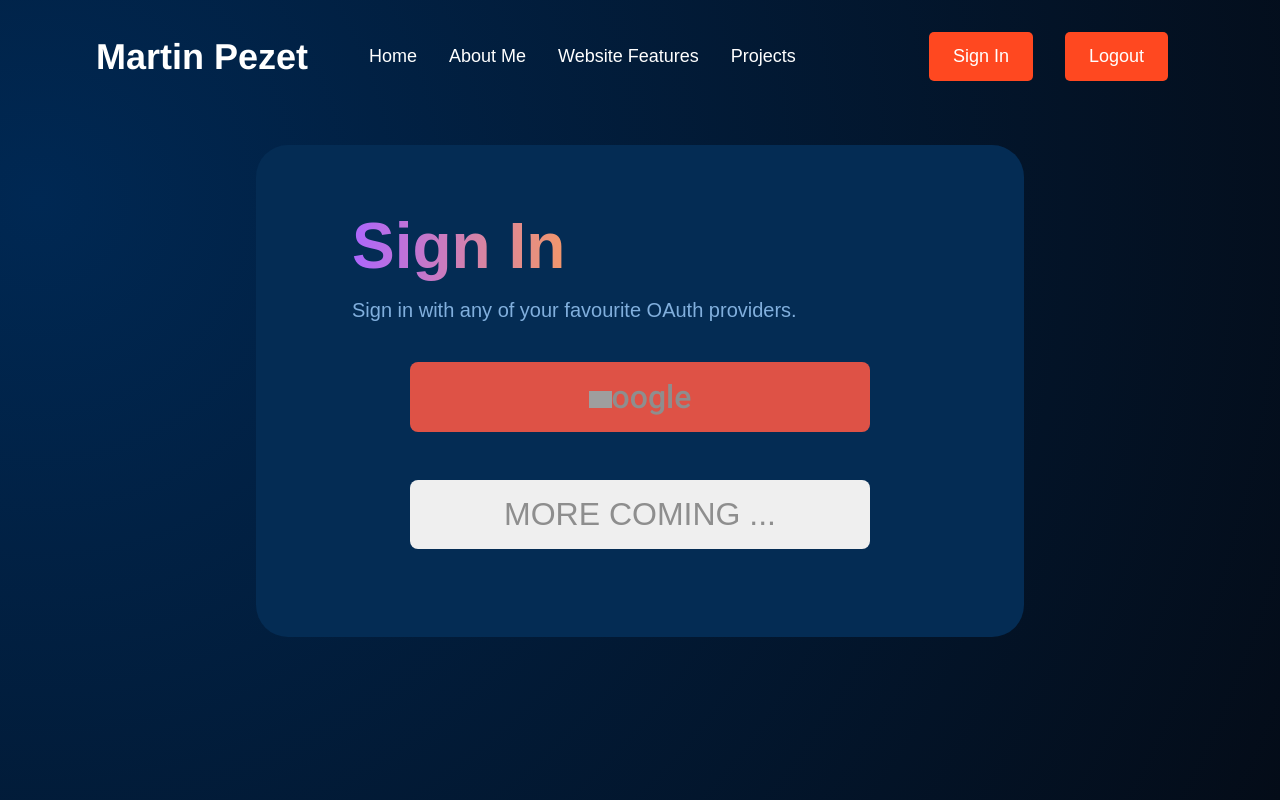
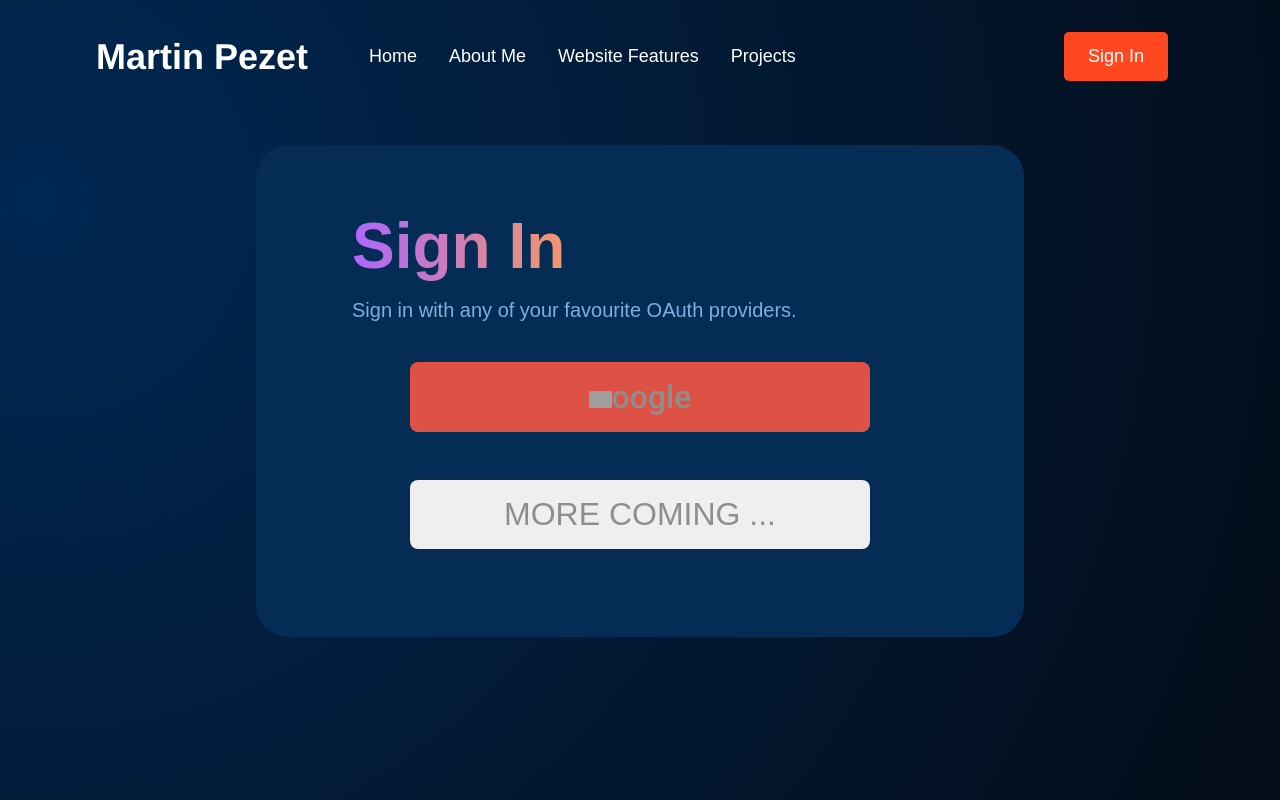
Before and after one commit to MartinPezet/portfolio-website, a React (Create React App) app in the folder client/: page /sign-in in a window 1280 px wide. Built offline with nearby package versions, Linux system fonts and the light colour scheme; grey boxes are pictures that could not be loaded.

Commit message:
Added name when signed in

```diff
--- a/client/src/components/navbar/Navbar.js
+++ b/client/src/components/navbar/Navbar.js
@@ -1,6 +1,7 @@
 import React from 'react';
 // import { Popup, SignUp, SignIn } from '../';
 import { Link } from 'react-router-dom';
+import useUser from '../../hooks/useUser';
 
 import './navbar.css';
 
@@ -11,10 +12,11 @@ import { RiCloseLine, RiMenu3Line } from 'react-icons/ri';
 const Navbar = () => {
 
   const [toggleMobMenu, setToggleMobMenu] = useState(false);
-  // const [toggleSignUp, setToggleSignUp] = useState(false);
-  // const [toggleSignIn, setToggleSignIn] = useState(false);
+
+  const { user } = useUser();
 
   const Logout = () => {
+    // setUser({});
     window.open('http://localhost:3001/auth/logout', '_self');
   }
 
@@ -27,26 +29,34 @@ const Navbar = () => {
     </>
   )
 
+  const isAuth = () => {
+    if (Object.keys(user)?.length === 0) {
+      return true;
+    } else {
+      return false;
+    }
+  }
+
   const SignInNav = () => (
     <>
-      <button className="scaleOnHover"><Link to='/sign-in'>Sign In</Link></button>
-      <button className="scaleOnHover" onClick={Logout}>Logout</button>
+      {isAuth() ?
+      <button className="scaleOnHover">
+        <Link to='/sign-in'>
+          Sign In
+        </Link>
+      </button>
+      :
+      <div className="navbarSignedIn">
+        <p>Hi {user.displayName}</p>
+        <button className="scaleOnHover" onClick={Logout}>
+          Logout
+        </button>
+      </div>}
     </>
   )
 
   return (
     <section className="navBar" id="navbar">
-
-{/*
-      MODAL SIGN IN AND SIGN UP
-
-      <Popup isOpened={toggleSignUp} onClose={() => setToggleSignUp(false)}>
-        <SignUp />
-      </Popup>
-
-      <Popup isOpened={toggleSignIn} onClose={() => setToggleSignIn(false)}>
-        <SignIn />
-      </Popup> */}
 
       <div className="navBarLinks">
         <div className="navBarLogo">
```
